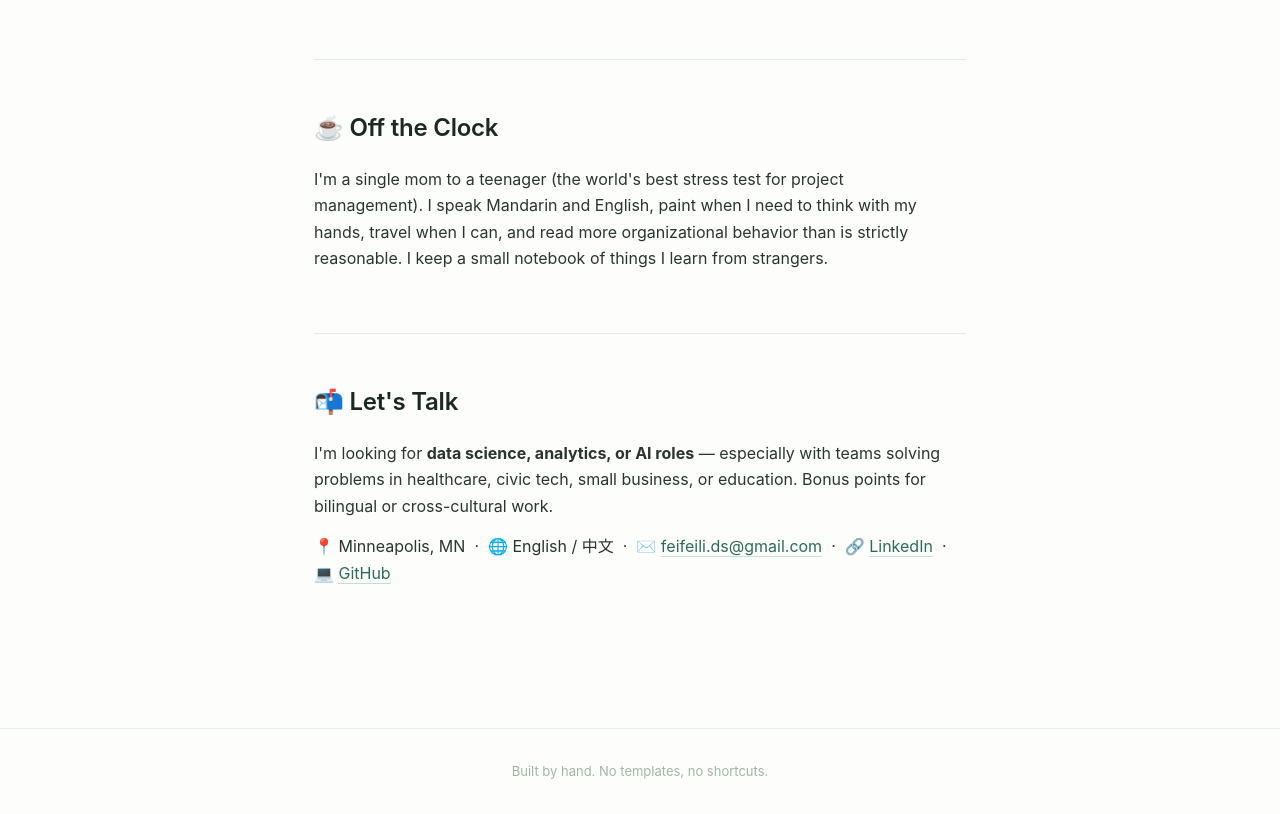
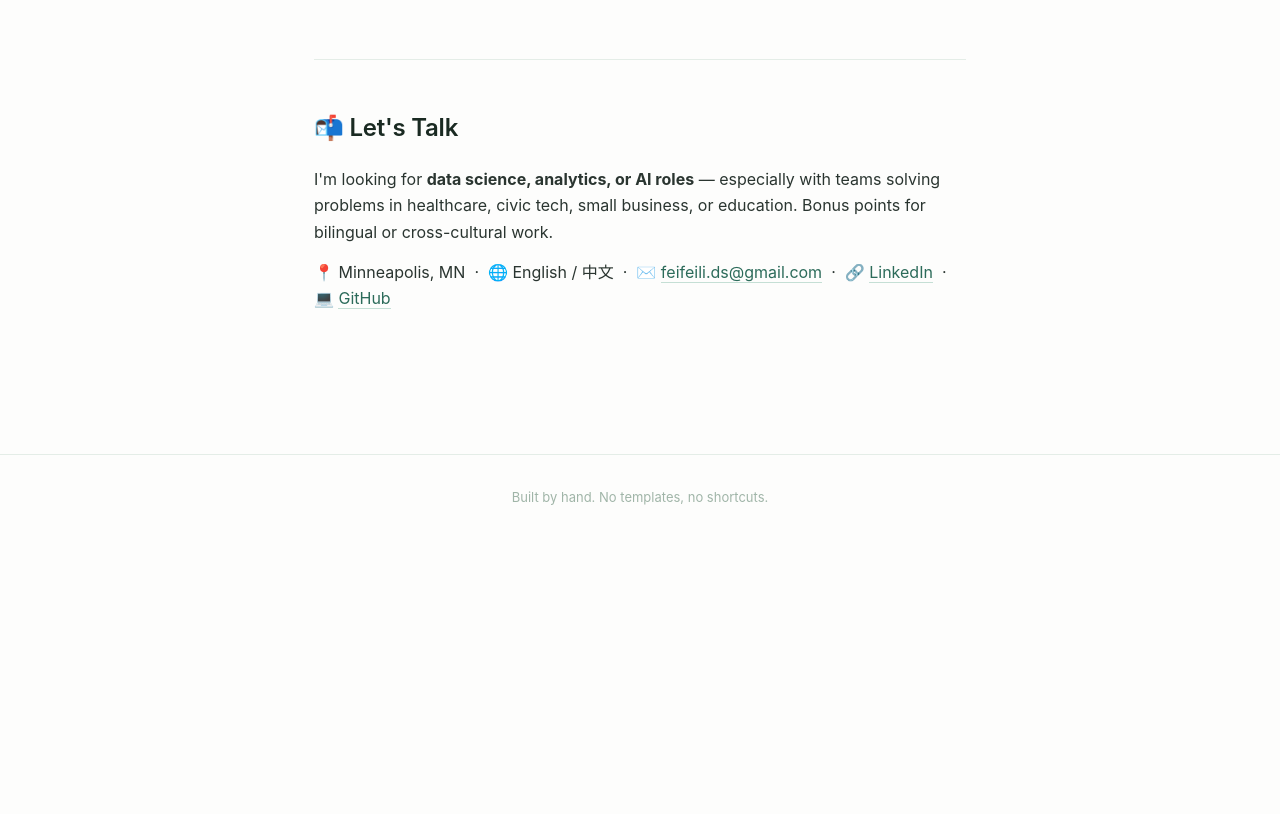
Before and after one commit to fayfayMN/feifeili-site, a plain HTML site: page about.html in a window 1280 px wide. Shown: the part 6842-7656 px from the top of the page. After the commit the page ends 7382 px from the top, so only its background shows below. Drawn offline with Linux system fonts and the light colour scheme.

Commit message:
Update about.html

```diff
--- a/about.html
+++ b/about.html
@@ -299,14 +299,6 @@
       </ul>
     </div>
 
-    <!-- OFF THE CLOCK -->
-    <div class="section">
-      <h2>☕ Off the Clock</h2>
-      <p>I'm a single mom to a teenager (the world's best stress test for project management). I speak Mandarin and
-        English, paint when I need to think with my hands, travel when I can, and read more organizational behavior than
-        is strictly reasonable. I keep a small notebook of things I learn from strangers.</p>
-    </div>
-
     <!-- LET'S TALK -->
     <div class="section">
       <h2>📬 Let's Talk</h2>
```
